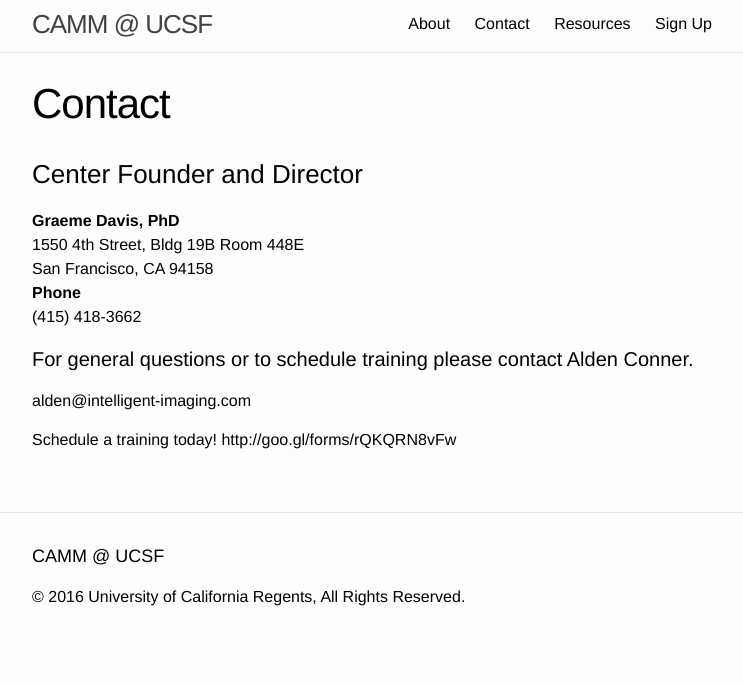
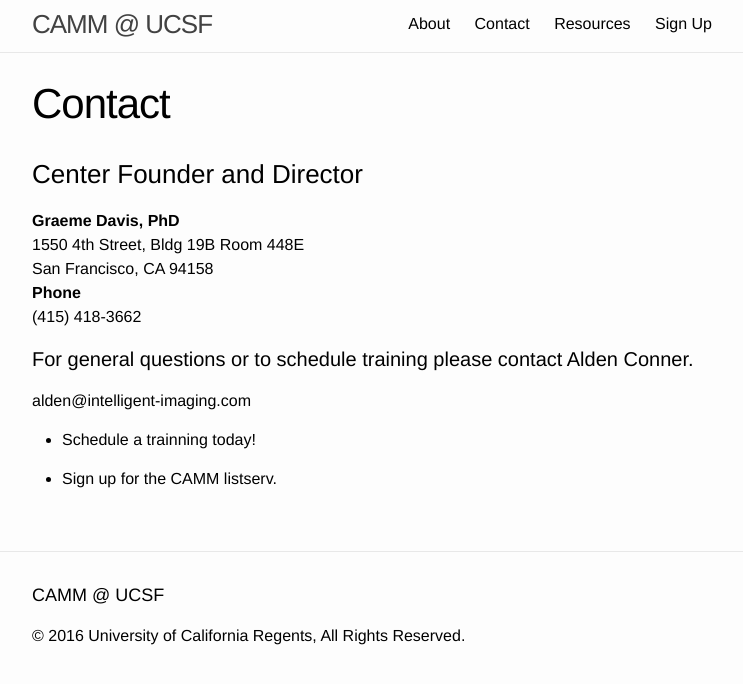
Before and after one commit to UCSF-Biochem/CAMM, a Jekyll site: the page built from contact.md, in a window 1280 px wide, cut to the strip 45-729 px from the top of the page. Shown: the whole strip, without its empty margins (268-1011 px from the left). Built offline with Jekyll 4.4.1, drawn with Linux system fonts in a browser that asks for light colours.

Commit message:
updated contacts and links

```diff
--- a/contact.md
+++ b/contact.md
@@ -18,4 +18,6 @@
 
 <alden@intelligent-imaging.com>
 
-Schedule a training today! <http://goo.gl/forms/rQKQRN8vFw>
+* <a href="http://goo.gl/forms/rQKQRN8vFw">Schedule a trainning today!</a>
+
+* <a href="http://goo.gl/forms/opIkn1QNlwLePEZz2">Sign up for the CAMM listserv.</a>
```
Also changed, not shown: signup.md (+4 -0 lines).
